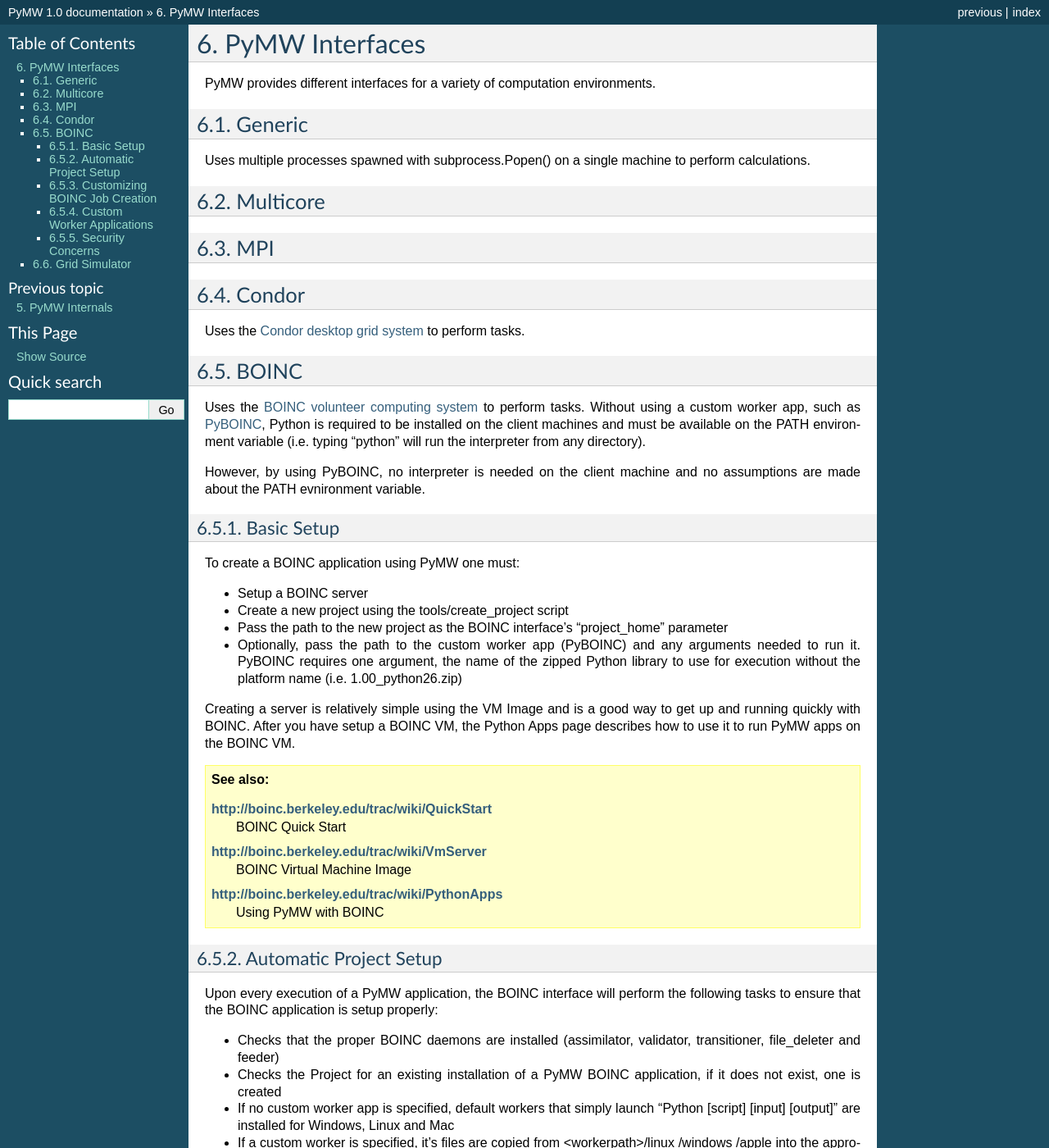
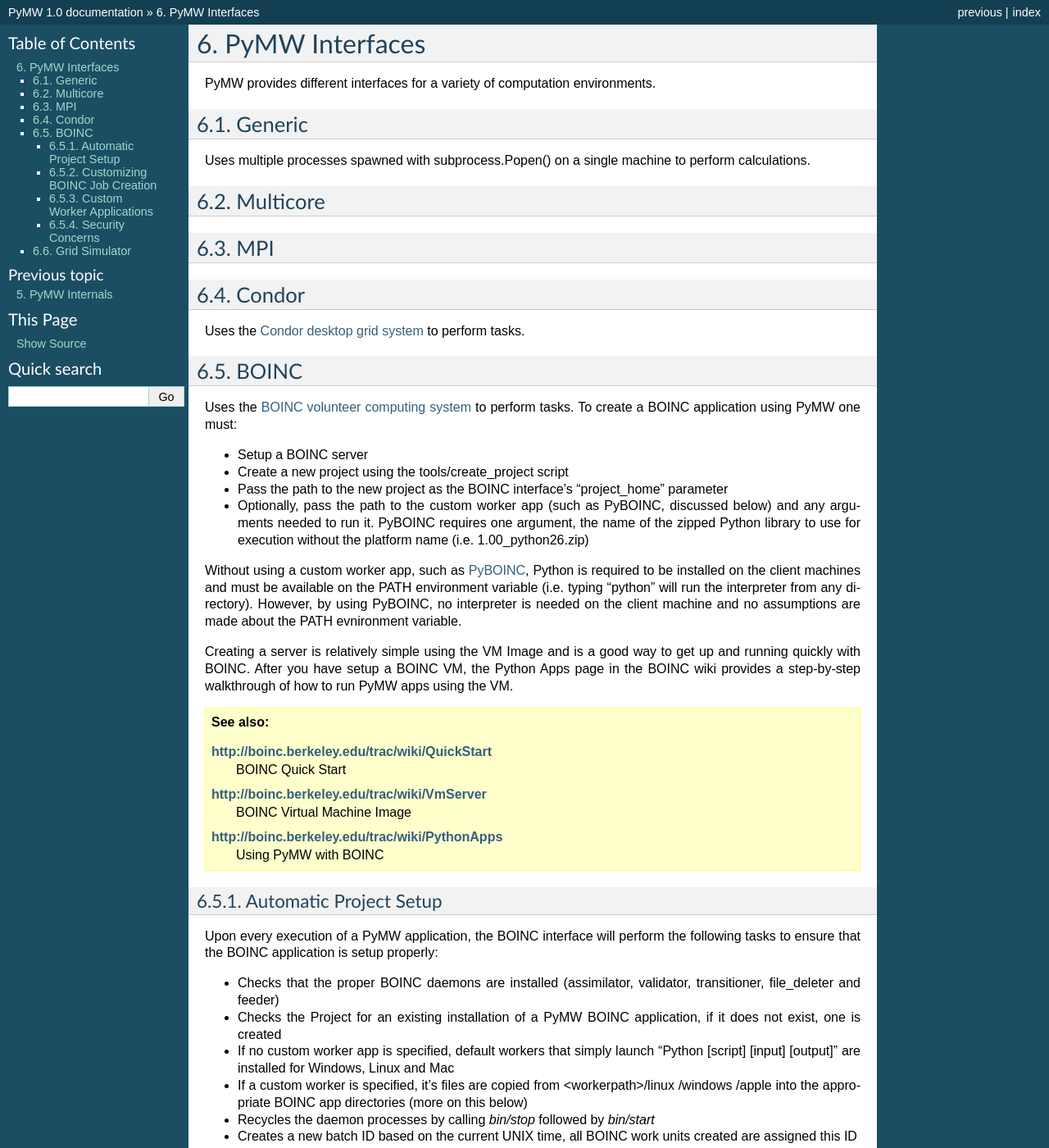
Before and after one commit to eheien/pymw, a Sphinx documentation site: the page built from pymw/doc/interfaces.rst, in a window 1280 px wide and 1400 px high. Shown: the whole window at 82% size. Built offline with Sphinx 7.4.7, drawn with Linux system fonts in a browser that asks for light colours; some of the changed text lies outside the part shown.

Commit message:
Reorganized structure of BOINC interface, makes a little more sense now

```diff
--- a/pymw/doc/interfaces.rst
+++ b/pymw/doc/interfaces.rst
@@ -26,31 +26,28 @@
 BOINC
 ^^^^^
 Uses the `BOINC volunteer computing system <http://boinc.berkeley.edu/>`_ to
-perform tasks. Without using a custom worker app, such as
-`PyBOINC <http://bitbucket.org/jeremycowles/pyboinc>`_, Python is required to be
-installed on the client machines and must be available on the PATH environment
-variable (i.e. typing "python" will run the interpreter from any directory).
-
-However, by using PyBOINC, no interpreter is needed on the client machine and
-no assumptions are made about the PATH evnironment variable.
-
-Basic Setup
-"""""""""""
-To create a BOINC application using PyMW one must:
+perform tasks. To create a BOINC application using PyMW one must:
 
 * Setup a BOINC server
 * Create a new project using the tools/create_project script
 * Pass the path to the new project as the BOINC interface's "project_home"
   parameter
-* Optionally, pass the path to the custom worker app (PyBOINC) and any arguments
-  needed to run it. PyBOINC requires one argument, the name of the zipped Python
-  library to use for execution without the platform name
-  (i.e. 1.00_python26.zip)
+* Optionally, pass the path to the custom worker app (such as PyBOINC, discussed
+  below) and any arguments needed to run it. PyBOINC requires one argument,
+  the name of the zipped Python library to use for execution without the
+  platform name (i.e. 1.00_python26.zip)
+
+Without using a custom worker app, such as
+`PyBOINC <http://bitbucket.org/jeremycowles/pyboinc>`_, Python is required to be
+installed on the client machines and must be available on the PATH environment
+variable (i.e. typing "python" will run the interpreter from any directory).
+However, by using PyBOINC, no interpreter is needed on the client machine and
+no assumptions are made about the PATH evnironment variable.
 
 Creating a server is relatively simple using the VM Image and is a good way to
 get up and running quickly with BOINC. After you have setup
-a BOINC VM, the Python Apps page describes how to use it to run PyMW apps on
-the BOINC VM.
+a BOINC VM, the Python Apps page in the BOINC wiki provides a step-by-step
+walkthrough of how to run PyMW apps using the VM.
 
 .. seealso::
 
```
